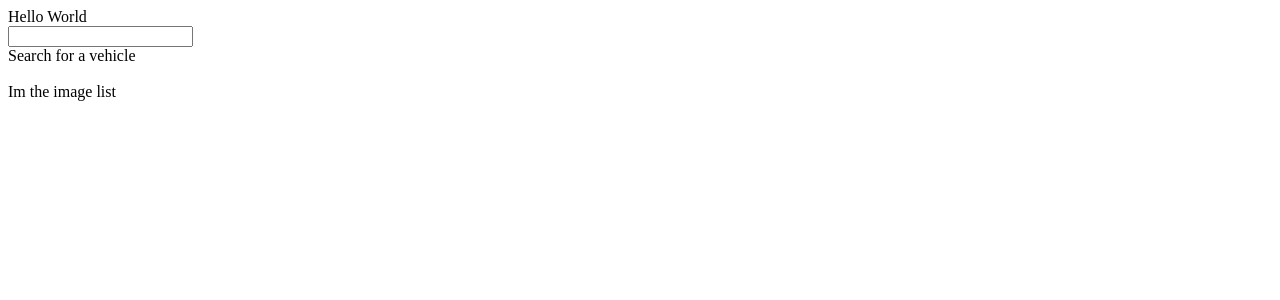
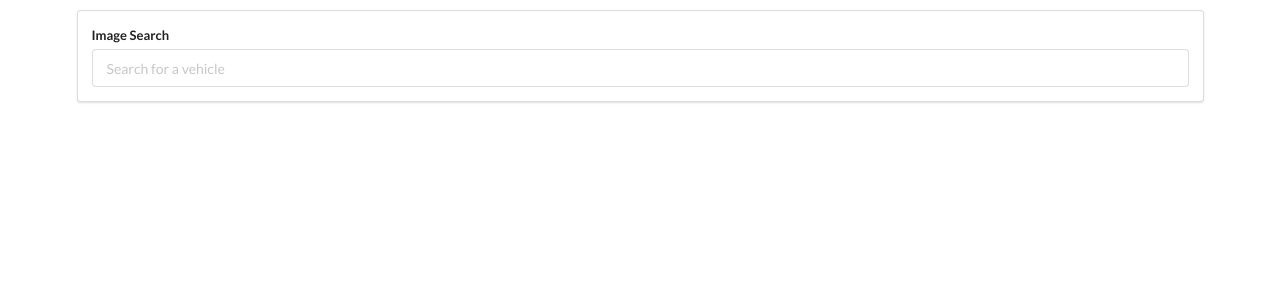
Before and after one commit to alejandrochang/Pics, a React (Create React App) app: page / in a window 1280 px wide. Shown: the top 300 px of the page. Built offline with nearby package versions, Linux system fonts and the light colour scheme.

Commit message:
search bar container progress

```diff
--- a/public/index.html
+++ b/public/index.html
@@ -5,7 +5,7 @@
     <link rel="shortcut icon" href="%PUBLIC_URL%/favicon.ico">
     <meta name="viewport" content="width=device-width, initial-scale=1, shrink-to-fit=no">
     <meta name="theme-color" content="#000000">
-
+    <link rel="stylesheet" href="https://cdnjs.cloudflare.com/ajax/libs/semantic-ui/2.4.1/semantic.min.css"/>
     <link rel="manifest" href="%PUBLIC_URL%/manifest.json">
 
     <title>React App</title>
--- a/src/SearchBar.js
+++ /dev/null
@@ -1,17 +0,0 @@
-import React from 'react';
-
-class SearchBar extends React.Component {
-  constructor(props) {
-    super(props);
-  }
-
-  render(){
-    return <div>
-      <input className="searchbar" type="text"/>
-      <br />
-      Search for a vehicle
-    </div>
-  }
-}
-
-export default SearchBar;
--- /dev/null
+++ b/src/components/App.js
@@ -0,0 +1,15 @@
+import React from 'react';
+import SearchBar from './SearchBar';
+import ImageList from './ImageList';
+
+const App = () => {
+  return (
+    <div className="ui container" style={{ marginTop: '10px'}}>
+      <SearchBar /><br />
+      {/* <ImageList /> <br /> */}
+    </div>
+  );
+};
+
+
+export default App;
--- /dev/null
+++ b/src/components/SearchBar.js
@@ -0,0 +1,24 @@
+import React from "react";
+
+class SearchBar extends React.Component {
+  constructor(props) {
+    super(props);
+  }
+
+  onInputChange(event){
+    console.log(event.target.value);
+  }
+
+  render() {
+    return <div className="ui segment">
+        <form className="ui form">
+          <div className="field">
+          <label>Image Search</label>
+              <input className="searchbar" onChange={this.onInputChange} type="text" placeholder="Search for a vehicle" />
+          </div>
+        </form>
+      </div>;
+  }
+}
+
+export default SearchBar;
--- a/src/index.js
+++ b/src/index.js
@@ -1,18 +1,5 @@
 import React from 'react';
 import ReactDOM from 'react-dom';
-import ImageList from './ImageList';
-import SearchBar from './SearchBar';
-
-
-const App = () => {
-  return (
-    <div>
-      Hello World <br />
-      <SearchBar /><br />
-      <ImageList /> <br />
-
-    </div>
-  );
-}
+import App from './components/App';
 
 ReactDOM.render(<App />, document.getElementById('root'));
```
Also changed, not shown: src/components/ImageList.js (renamed from src/ImageList.js).
